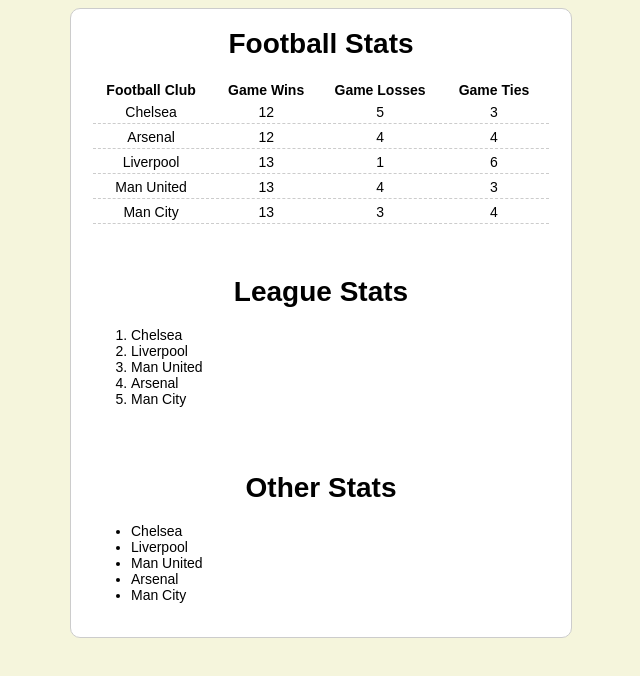
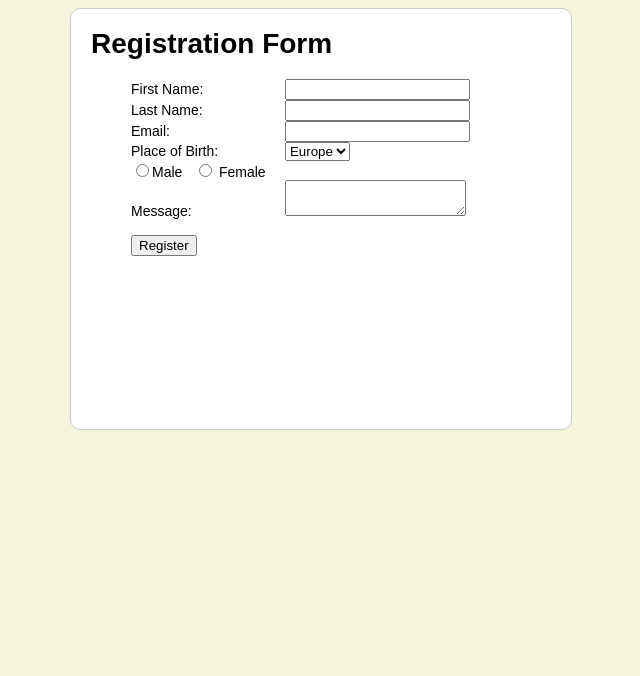
Before and after one commit to Cavsteeek/front-end-discendi-stadium, a plain HTML site: page index.html in a window 1280 px wide. Shown: the whole page, without its empty margins (319-959 px from the left). Drawn offline with Linux system fonts and the light colour scheme.

Commit message:
html forms

```diff
--- a/css/style.css
+++ b/css/style.css
@@ -10,21 +10,16 @@ body {
     border: 1px solid #cccccc;
     padding: 0 20px 20px 20px;
     border-radius: 10px;
-    text-align: center;
+
     background-color:white ;
     min-height: 400px;
 }
 
-th, td{
-    width: 150px;
-    text-align: center;
+li{
+    list-style: none;
 }
 
-td{
-    border-bottom: 1px #ccc dashed;
-    padding: 3px 0;
+label{
+    display: inline-block;
+    width: 150px;
 }
-
-li{
-    text-align: left;
-}
--- a/index.html
+++ b/index.html
@@ -7,66 +7,39 @@
     </head>
     <body>
     <div id="container">
-    <h1>Football Stats</h1>
-        <table>
-            <tr>
-                <th>Football Club</th>
-                <th>Game Wins</th>
-                <th>Game Losses</th>
-                <th>Game Ties</th>
-            </tr>
-            <tr>
-                <td>Chelsea</td>
-                <td>12</td>
-                <td>5</td>
-                <td>3</td>
-            </tr>
-            <tr>
-                <td>Arsenal</td>
-                <td>12</td>
-                <td>4</td>
-                <td>4</td>
-            </tr>
-            <tr>
-                <td>Liverpool</td>
-                <td>13</td>
-                <td>1</td>
-                <td>6</td>
-            </tr>
-            <tr>
-                <td>Man United</td>
-                <td>13</td>
-                <td>4</td>
-                <td>3</td>
-            </tr>
-            <tr>
-                <td>Man City</td>
-                <td>13</td>
-                <td>3</td>
-                <td>4</td>
-            </tr>
-
-        </table>
-        <br />
-        <br />
-        <h1>League Stats</h1>
-        <ol>
-            <li>Chelsea</li>
-            <li>Liverpool</li>
-            <li>Man United</li>
-            <li>Arsenal</li>
-            <li>Man City</li>
-        </ol>
-        <br />
-        <br />
-        <h1>Other Stats</h1>
-        <ul>
-            <li>Chelsea</li>
-            <li>Liverpool</li>
-            <li>Man United</li>
-            <li>Arsenal</li>
-            <li>Man City</li>
-        </ul>
+        <h1>Registration Form</h1>
+        <form method="post" action="process.php" >
+            <ul>
+                <li>
+                    <label>First Name: </label>
+                    <input name="first_name" type="text" />
+                    <br />
+                    <label>Last Name: </label>
+                    <input name="last_name" type="text" />
+                    <br />
+                    <label>Email: </label>
+                    <input name="email" type="email" />
+                    <br />
+                    <label>Place of Birth: </label>
+                    <select name="Continent">
+                        <option value="Europe">Europe</option>
+                        <option value="Africa">Africa</option>
+                        <option value="Asia">Asia</option>
+                    </select>
+                    <br />
+                    <label>
+                    <input type="radio" name="gender" value="Male" />Male
+                    &nbsp;
+                    <input type="radio" name="gender" value="Female" /> Female
+                    </label>
+                    <br />
+                    <label>Message: </label>
+                    <textarea name="message" type="text"></textarea>
+                    <br /><br />
+                    <input type="submit" value="Register" />
+                </li>
+            </ul>
+        </form>
     </div>
     </body>
 </html>
```
